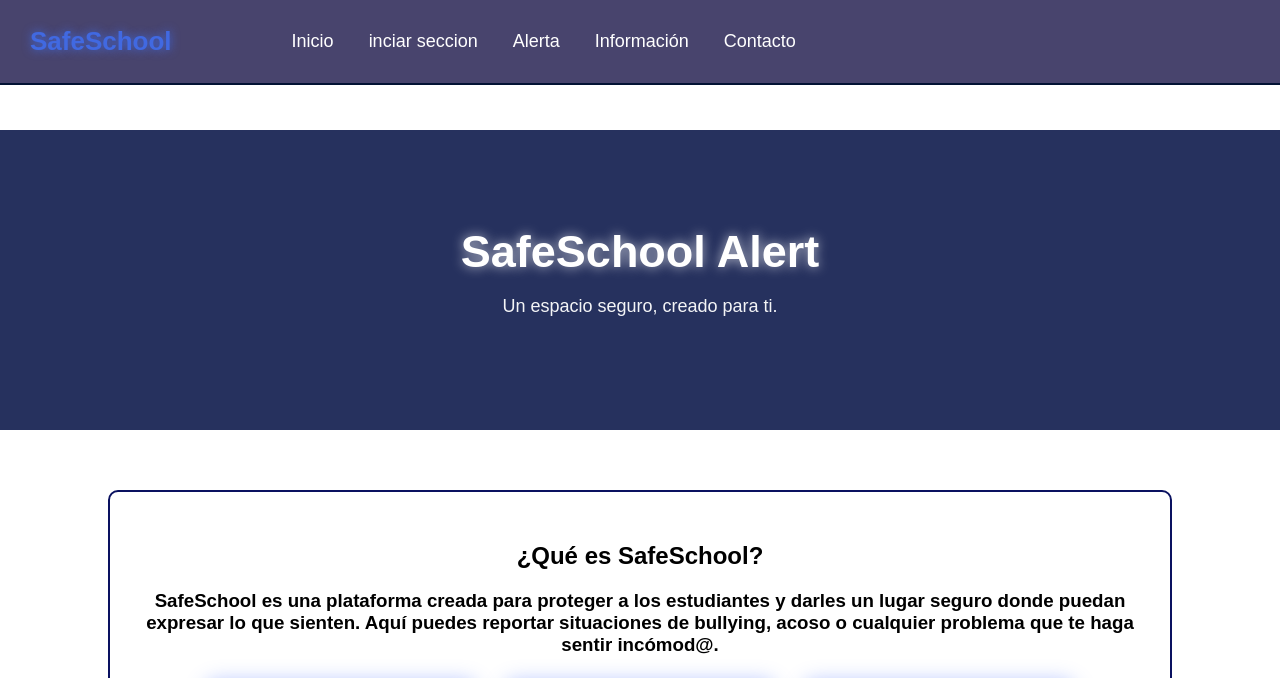
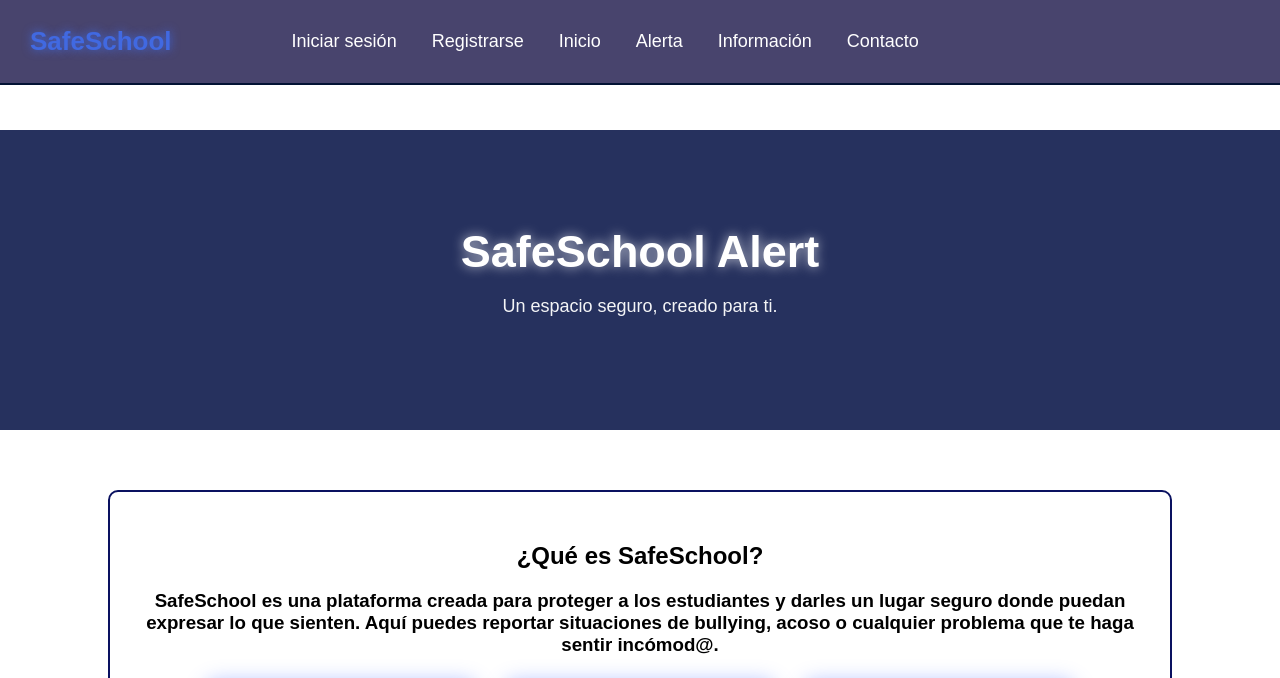
Before and after one commit to grettel-afk/bullying-mario, a website: page login.html in a window 1280 px wide. Shown: the top 678 px of the page. Drawn offline with Linux system fonts and the light colour scheme.

Commit message:
Update login.html

```diff
--- a/login.html
+++ b/login.html
@@ -180,8 +180,9 @@ header {
     <div class="logo">SafeSchool</div>
 
     <ul class="nav-links">
-          <li><a href="login.html" class="btn-login">Inicio</a></li>
-        <li><a href="index.html">inciar seccion</a></li>
+          <li><a href="index.html" class="btn-login">Iniciar sesión</a></li>
+         <li><a href="register.html" class="btn-login">Registrarse</a></li>
+        <li><a href="login.html">Inicio</a></li>
         <li><a href="alerta.html">Alerta</a></li>
         <li><a href="informacion sobre el bulling.html">Información</a></li>
         <li><a href="contacto.html">Contacto</a></li>
```
